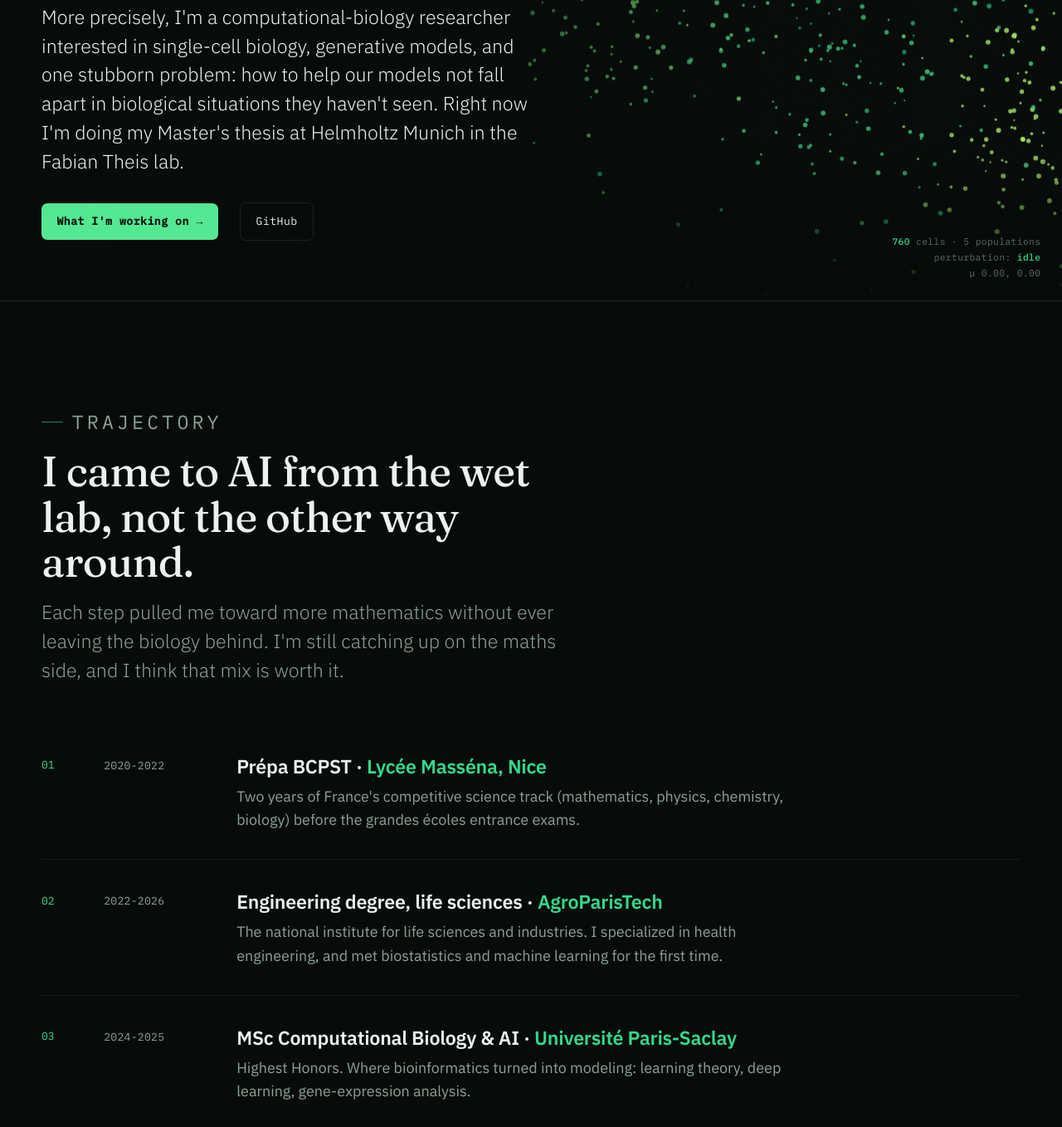
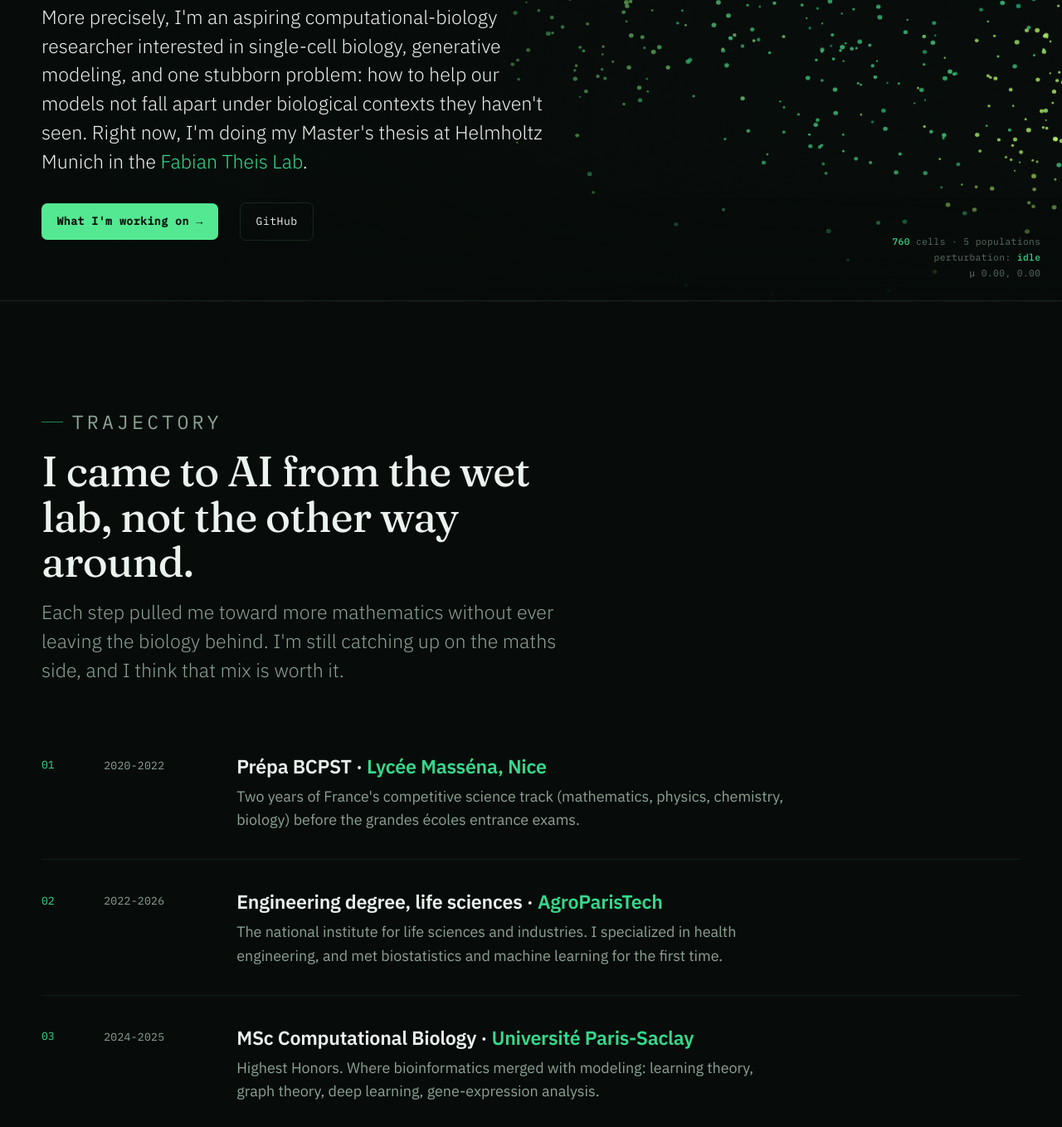
Before and after one commit to raphaelrubrice/raphaelrubrice.github.io, a plain HTML site: page index.html in a window 1280 px wide. Shown: the part 562-1920 px from the top of the page at 83% size. Drawn offline with Linux system fonts and the light colour scheme.

Commit message:
Updated content

```diff
--- a/index.html
+++ b/index.html
@@ -55,9 +55,9 @@
         <div class="hero-avatar">
           <img src="assets/photo.jpg" alt="Raphaël Rubrice">
         </div>
-        <h1>Hi, I'm Raphaël. I work on <span class="glow">AI for biology.</span></h1>
+        <h1>Hi, I'm Raphaël. I work on <br><span class="glow">AI for biology.</span></h1>
       </div>
-      <p class="lede">More precisely, I'm a computational-biology researcher interested in single-cell biology, generative models, and one stubborn problem: how to help our models not fall apart in biological situations they haven't seen. Right now I'm doing my Master's thesis at Helmholtz Munich in the Fabian Theis lab.</p>
+      <p class="lede">More precisely, I'm an aspiring computational-biology researcher interested in single-cell biology, generative modeling, and one stubborn problem: how to help our models not fall apart under biological contexts they haven't seen. Right now, I'm doing my Master's thesis at Helmholtz Munich in the <a href="https://www.helmholtz-munich.de/en/icb/research-groups/theis-lab" target="_blank" rel="noopener">Fabian Theis Lab</a>.</p>
       <div class="meta">
         <a class="btn btn-solid" href="#research">What I'm working on<span aria-hidden="true">→</span></a>
         <a class="btn btn-ghost" href="https://github.com/raphaelrubrice" target="_blank" rel="noopener">GitHub</a>
@@ -101,8 +101,8 @@
         <div class="traj-num">03</div>
         <div class="traj-when">2024-2025</div>
         <div class="traj-what">
-          <h3>MSc Computational Biology &amp; AI · <span class="place">Université Paris-Saclay</span></h3>
-          <p>Highest Honors. Where bioinformatics turned into modeling: learning theory, deep learning, gene-expression analysis.</p>
+          <h3>MSc Computational Biology · <span class="place">Université Paris-Saclay</span></h3>
+          <p>Highest Honors. Where bioinformatics merged with modeling: learning theory, graph theory, deep learning, gene-expression analysis.</p>
         </div>
       </div>
       <div class="traj-row reveal slide">
```
